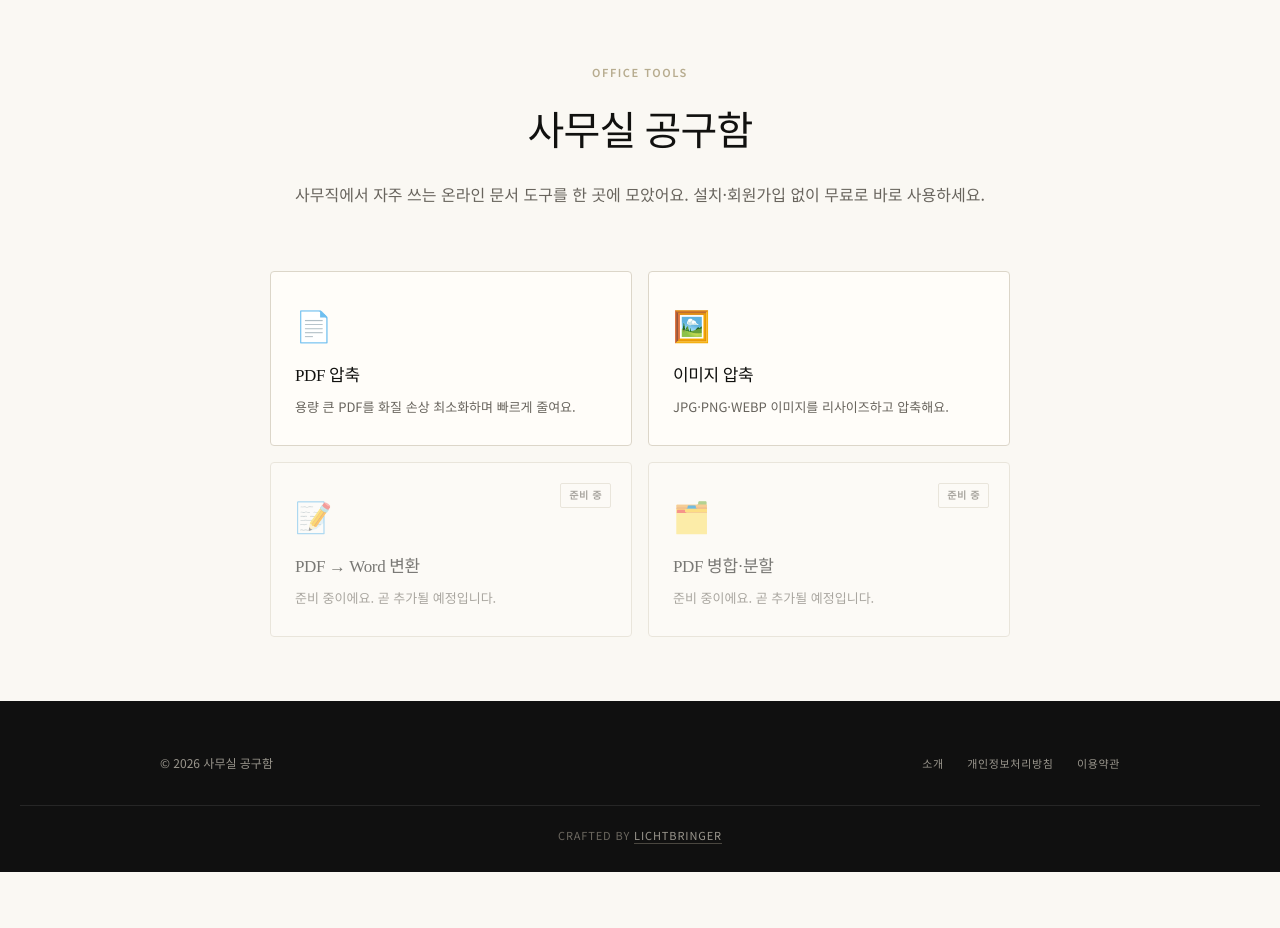
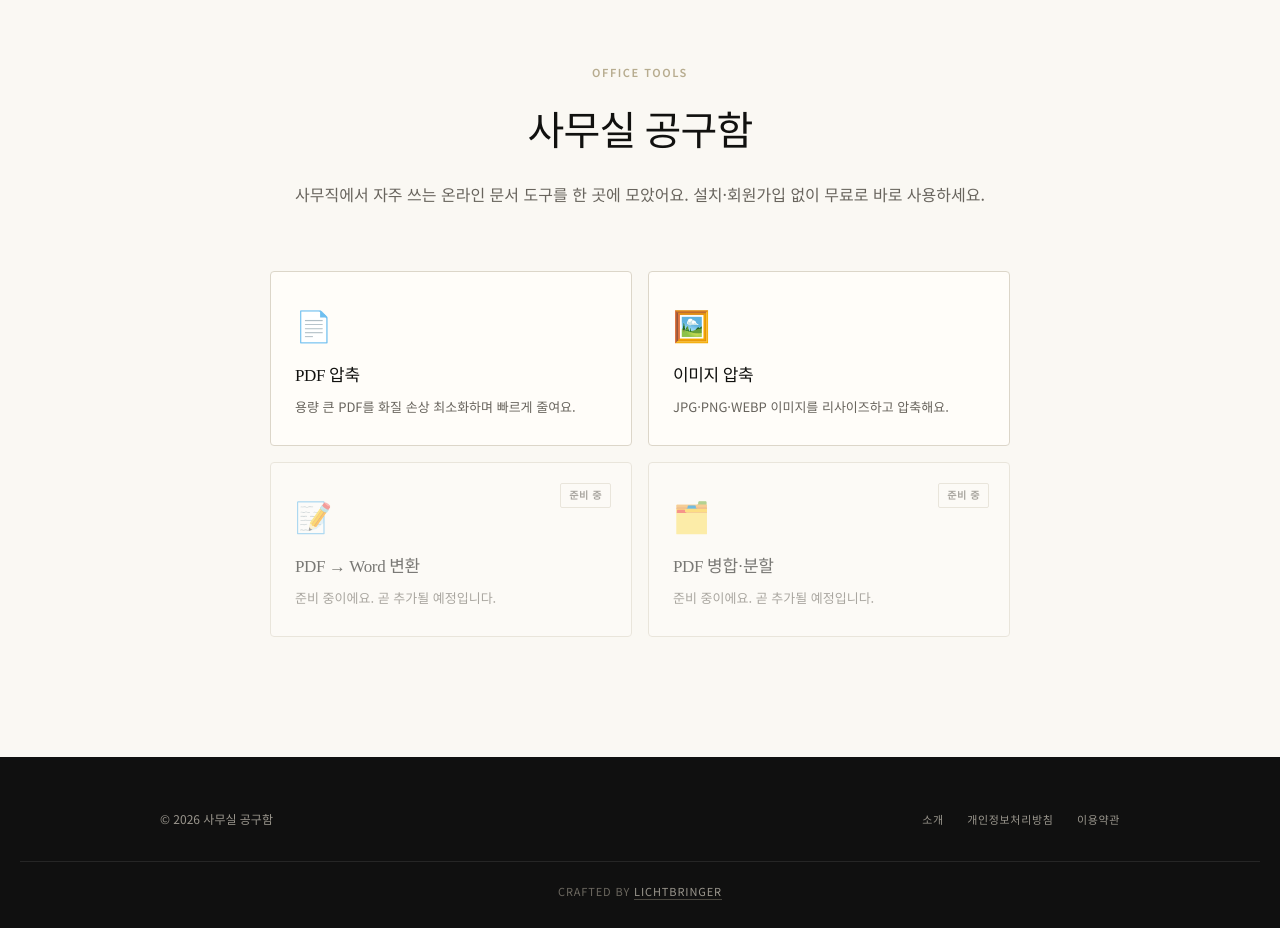
Before and after one commit to Mine-94/office-toolbox-site, a Flask app: page / in a window 1280 px wide. Shown: the part 176-1104 px from the top of the page. Before the commit the page ends 1048 px from the top, so only its background shows below. Run offline with Flask 3, Linux system fonts and the light colour scheme.

Commit message:
Push footer to bottom of viewport with sticky footer layout

```diff
--- a/static/css/style.css
+++ b/static/css/style.css
@@ -20,12 +20,23 @@
 
 * { box-sizing: border-box; }
 
+html {
+  height: 100%;
+}
+
 body {
   margin: 0;
+  min-height: 100vh;
+  display: flex;
+  flex-direction: column;
   font-family: "Noto Sans KR", -apple-system, BlinkMacSystemFont, "Segoe UI", "Apple SD Gothic Neo", sans-serif;
   background: var(--cream);
   color: var(--ink);
   line-height: 1.65;
+}
+
+main {
+  flex: 1 0 auto;
 }
 
 h1, h2, h3 {
@@ -399,6 +410,7 @@ h1, h2, h3 {
   padding: 40px 0 28px;
   margin-top: 56px;
   color: var(--cream);
+  flex-shrink: 0;
 }
 .footer-inner {
   display: flex;
```
